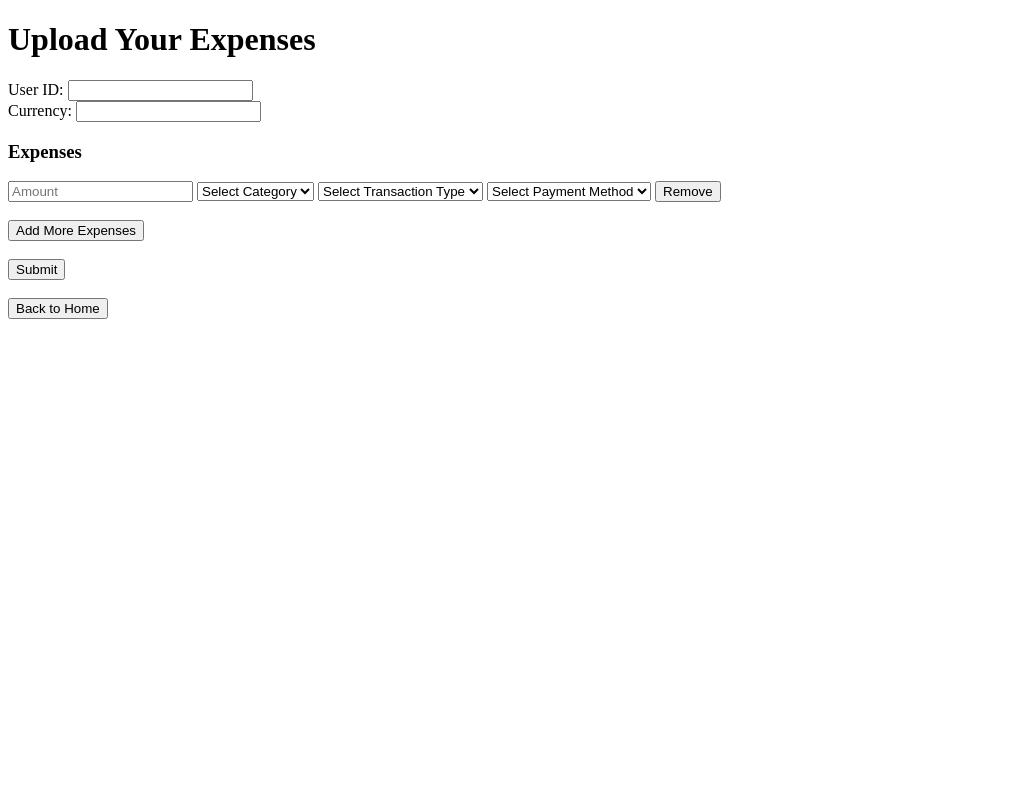
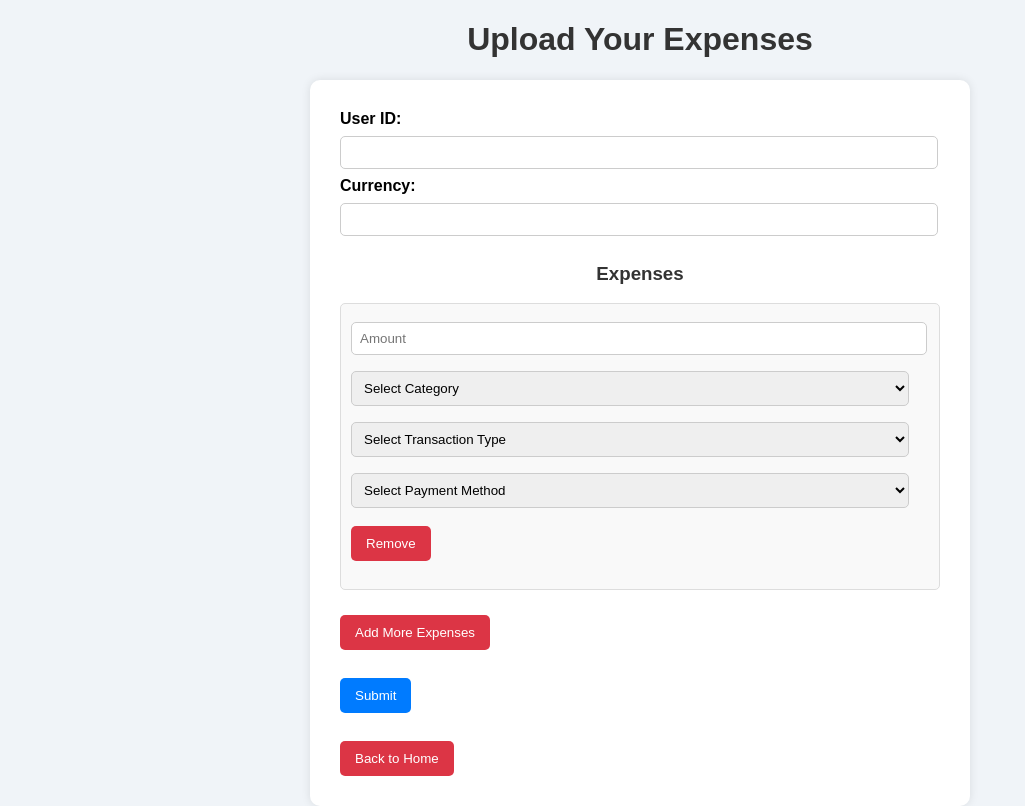
Before and after one commit to Ranji-Bhaskaran/FinanceAPI, a Django app: page /upload/ in a window 1280 px wide. Shown: the whole page, without its empty margins (0-1025 px from the left). Before the commit the page ends 319 px from the top, so only its background shows below. Run offline with Django 4.2, Linux system fonts and the light colour scheme.

Commit message:
basic designs commmit

```diff
--- a/expenseTracker/expenseTracker/settings.py
+++ b/expenseTracker/expenseTracker/settings.py
@@ -135,9 +135,7 @@ USE_TZ = True
 # https://docs.djangoproject.com/en/4.2/howto/static-files/
 
 STATIC_URL = '/static/'
-# STATICFILES_DIRS = [
-#     BASE_DIR / "static",
-# ]
+STATICFILES_DIRS = [BASE_DIR / 'static']
 
 MEDIA_URL = "/media/"
 MEDIA_ROOT = os.path.join(BASE_DIR, "media")
--- /dev/null
+++ b/expenseTracker/expenses/static/css/upload.css
@@ -0,0 +1,78 @@
+body {
+    font-family: Arial, sans-serif;
+    background-color: #f0f4f8;
+    margin: 0;
+    padding: 0;
+    display: flex;
+    flex-direction: column;
+    align-items: center;
+    justify-content: center;
+    min-height: 100vh;
+}
+
+h1, h3 {
+    text-align: center;
+    color: #333;
+}
+
+form {
+    background: white;
+    padding: 30px;
+    border-radius: 10px;
+    box-shadow: 0 0 10px rgba(0, 0, 0, 0.1);
+    width: 80%;
+    max-width: 600px;
+}
+
+label {
+    font-weight: bold;
+}
+
+input[type="text"], input[type="number"], select {
+    padding: 8px;
+    margin: 8px 0;
+    border-radius: 5px;
+    border: 1px solid #ccc;
+    width: calc(100% - 20px);
+}
+
+button, input[type="submit"] {
+    background-color: #007bff;
+    color: white;
+    border: none;
+    padding: 10px 15px;
+    margin-top: 10px;
+    border-radius: 5px;
+    cursor: pointer;
+    transition: background-color 0.3s;
+}
+
+button:hover, input[type="submit"]:hover {
+    background-color: #0056b3;
+}
+
+button[type="button"] {
+    margin-top: 10px;
+    background-color: #dc3545;
+}
+
+button[type="button"]:hover {
+    background-color: #b32d3a;
+}
+
+#expenses-container > div {
+    margin-bottom: 15px;
+    padding: 10px;
+    border: 1px solid #ddd;
+    border-radius: 5px;
+    background-color: #f9f9f9;
+}
+
+.upload-button {
+    margin-top: 20px;
+    background-color: #28a745;
+}
+
+.upload-button:hover {
+    background-color: #218838;
+}
--- a/expenseTracker/expenses/templates/analysis.html
+++ b/expenseTracker/expenses/templates/analysis.html
@@ -2,6 +2,8 @@
 <html>
 <head>
     <title>Expense Analysis</title>
+    {% load static %}
+    <link rel="stylesheet" href="{% static 'css/analysis.css' %}">
 </head>
 <body>
     <h1>Expense Analysis</h1>
--- a/expenseTracker/expenses/templates/upload.html
+++ b/expenseTracker/expenses/templates/upload.html
@@ -2,6 +2,8 @@
 <html>
 <head>
     <title>Upload Expenses</title>
+    {% load static %}
+    <link rel="stylesheet" href="{% static 'css/upload.css' %}">
     <script>
         function addExpenseField() {
             let container = document.getElementById("expenses-container");
```
Also changed, not shown: expenseTracker/expenses/static/css/analysis.css (added, +62 -0 lines), expenseTracker/expenses/static/css/style.css (added, +54 -0 lines), expenseTracker/expenses/templates/index.html (+10 -4 lines), expenseTracker/db.sqlite3.
